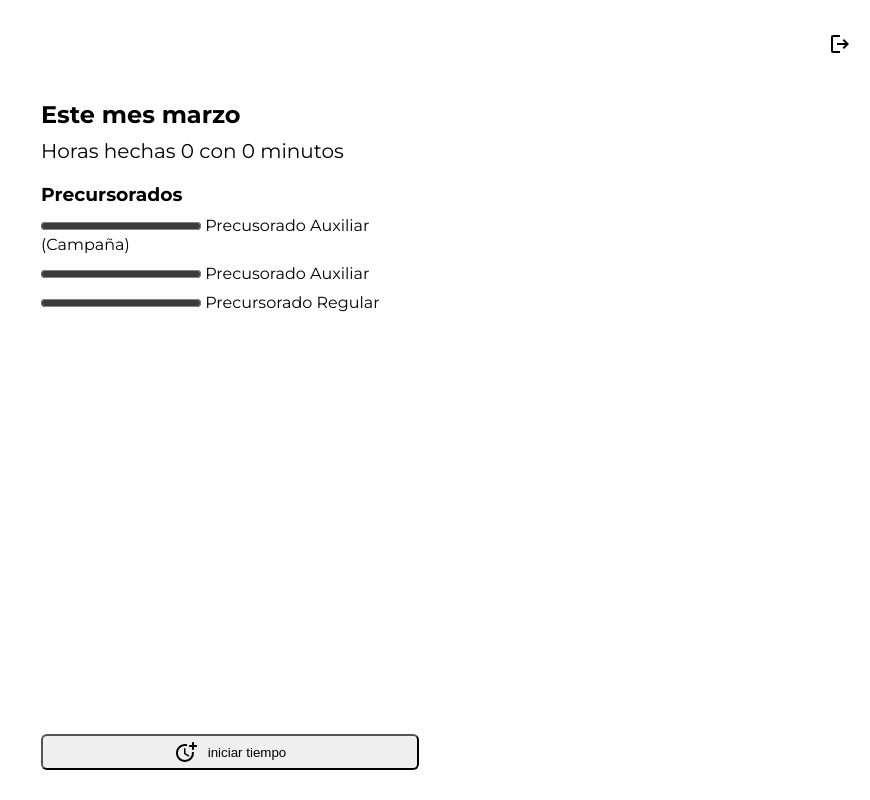
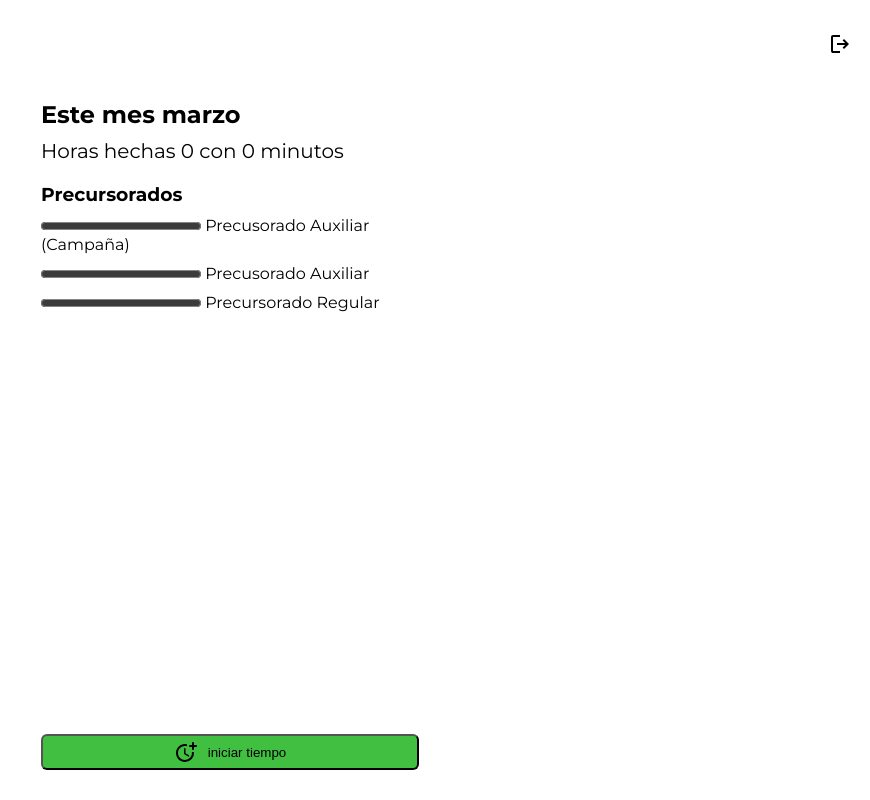
Before and after one commit to camiloguz23/register-time, a Next.js app: page /register in a window 1280 px wide. Shown: the whole page, without its empty margins (410-1280 px from the left). Built offline with nearby package versions, Linux system fonts and the light colour scheme; no server answers.

Commit message:
fix: change color btn for state

```diff
--- a/package.json
+++ b/package.json
@@ -11,9 +11,9 @@
   "dependencies": {
     "date-fns": "^3.3.1",
     "mongoose": "^8.2.0",
-    "next": "latest",
-    "react": "latest",
-    "react-dom": "latest",
+    "next": "^14.1.3",
+    "react": "^18.2.0",
+    "react-dom": "^18.2.0",
     "react-hook-form": "^7.50.1",
     "sonner": "^1.4.3"
   },
--- a/src/app/register/components/button-register/btn-register.module.css
+++ b/src/app/register/components/button-register/btn-register.module.css
@@ -8,8 +8,17 @@
   gap: 10px;
   margin-top: auto;
   margin-bottom: 20px;
+  transition: 1s;
 
   .icon {
     color: red;
   }
+
+  &.startRegister {
+    background-color: hsla(120,50%,50%,1);
+  }
+
+  &.endRegister {
+    background-color: hsla(0,50%,50%,0.6);
+  }
 }
--- a/src/app/register/components/button-register/btn-register.tsx
+++ b/src/app/register/components/button-register/btn-register.tsx
@@ -33,8 +33,8 @@ export const BtnRegister = ({ id, minutesDB, year, yearTime }: PropsBtnRegister)
     spinner.onTrue();
     const result = differenceInMinutes(new Date(), new Date(storage.value));
     const setMonth = editMonth(result + minutesDB)[month as CodeMonthType];
-    const isSaved = await updateMonthAction(id, setMonth, editYear(year,result + yearTime,));
-    console.log("🚀 ~ onRegisterTime ~ result + yearTime:", result + yearTime)
+    const isSaved = await updateMonthAction(id, setMonth, editYear(year, result + yearTime));
+    console.log('🚀 ~ onRegisterTime ~ result + yearTime:', result + yearTime);
     spinner.onFalse();
     storage.setStorage('time', '');
     isSaved
@@ -51,7 +51,7 @@ export const BtnRegister = ({ id, minutesDB, year, yearTime }: PropsBtnRegister)
   };
   return (
     <>
-      <button onClick={onRegisterTime} className={style.button}>
+      <button onClick={onRegisterTime} className={`${style.button} ${style[storage.value ? 'endRegister' : 'startRegister']}`}>
         <Icons.time type={storage.value ? 'close' : 'add'} />
         {storage.value ? 'detener tiempo' : 'iniciar tiempo'}
       </button>
```
Also changed, not shown: 1 other file (tests, documents, lock files or other folders).
